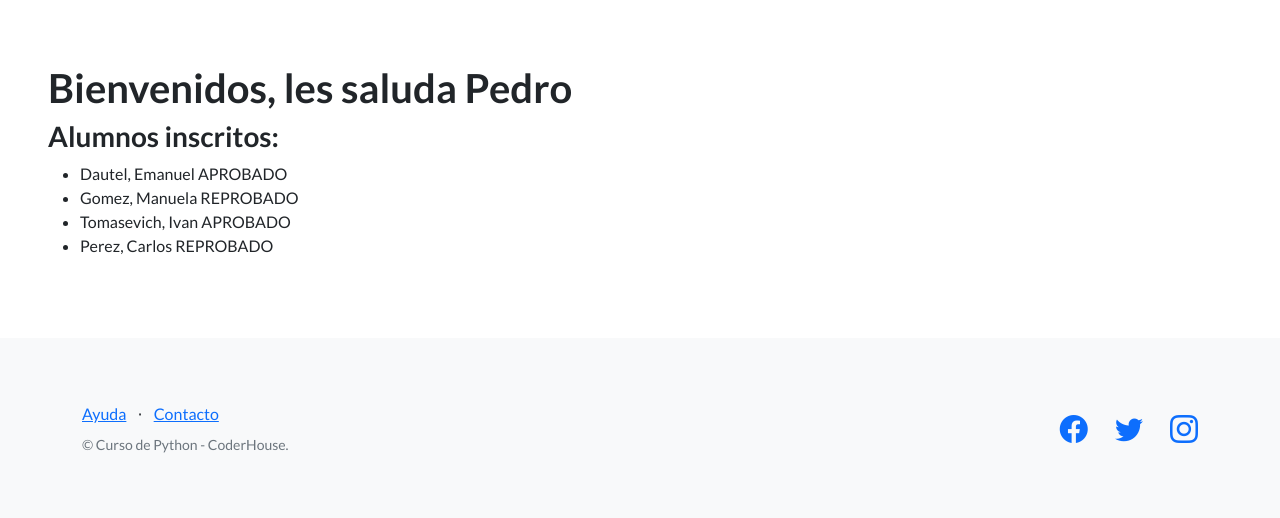
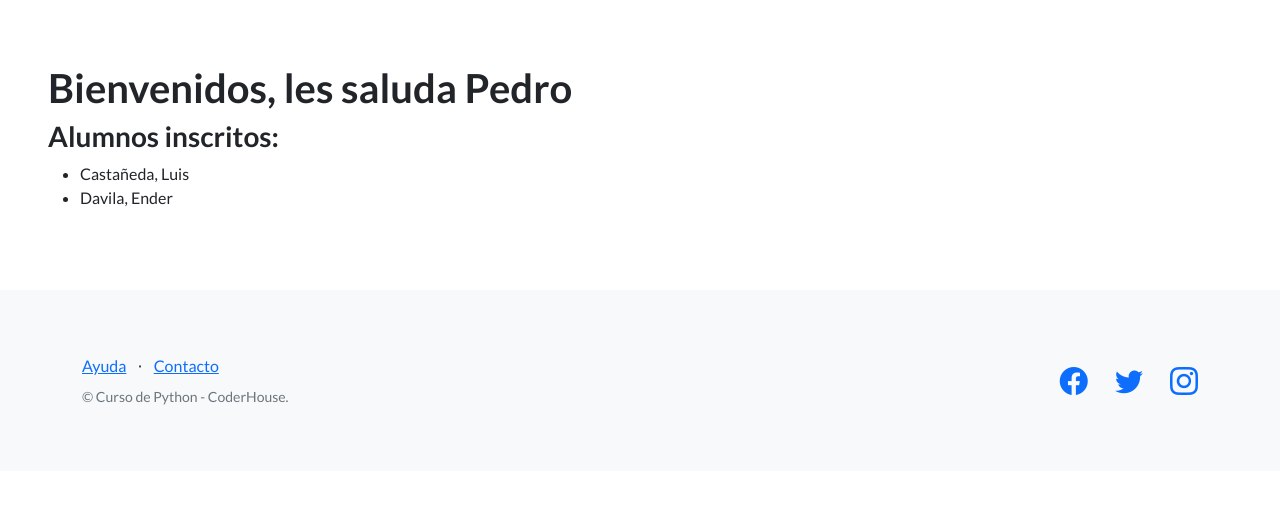
Before and after one commit to pedrorojasg/55350_django, a Django app: page /estudios/estudiantes/ in a window 1280 px wide. Shown: the part 66-584 px from the top of the page. Run offline with Django 4.2, Linux system fonts and the light colour scheme; data comes from the database, SQL or seed files in the repository; both versions use the stored data as it was after the commit; some libraries are stand-ins or nearby versions.

Commit message:
Cambio vistas para consultar base de datos

```diff
--- a/control_estudios/templates/control_estudios/lista_estudiantes.html
+++ b/control_estudios/templates/control_estudios/lista_estudiantes.html
@@ -14,11 +14,6 @@ Lista de estudiantes
 {% for estudiante in estudiantes %}
   <li>
     {{ estudiante.apellido}}, {{ estudiante.nombre}}
-    {% if estudiante.nota >= 5 %}
-      APROBADO
-    {% else %}
-      REPROBADO
-    {% endif %}
   </li>
 {% endfor %}
 </ul>
--- a/control_estudios/views.py
+++ b/control_estudios/views.py
@@ -1,14 +1,12 @@
 from django.shortcuts import render
+
+from control_estudios.models import Curso, Estudiante
+
 
 def listar_estudiantes(request):
     contexto = {
         "profesor": "Pedro",
-        "estudiantes": [
-            {"nombre": "Emanuel", "apellido": "Dautel", "nota": 10},
-            {"nombre": "Manuela", "apellido": "Gomez", "nota": 4},
-            {"nombre": "Ivan", "apellido": "Tomasevich", "nota": 6},
-            {"nombre": "Carlos", "apellido": "Perez", "nota": 1},
-        ]
+        "estudiantes": Estudiante.objects.all(),
     }
     http_response = render(
         request=request,
@@ -21,11 +19,7 @@ def listar_estudiantes(request):
 def listar_cursos(request):
     # Data de pruebas, más adelante la llenaremos con nuestros cursos de verdad
     contexto = {
-        "cursos": [
-            {"nombre": "Fisica", "comision": 1000},
-            {"nombre": "Python", "comision": 55350},
-            {"nombre": "Redes Sociales", "comision": 2000},
-        ]
+        "cursos": Curso.objects.all(),
     }
     http_response = render(
         request=request,
```
Also changed, not shown: db.sqlite3.
